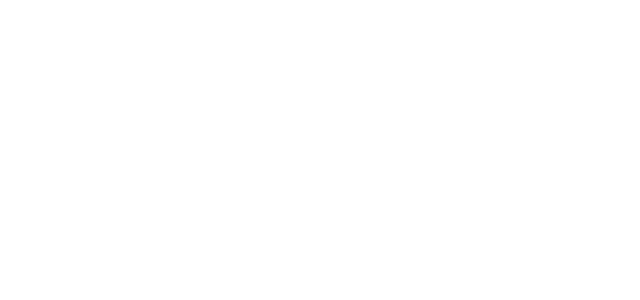
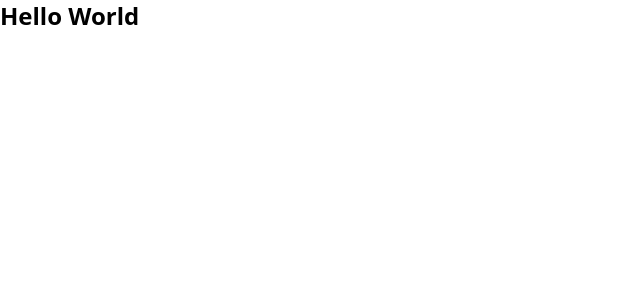
Before and after one commit to Fafagrace/weather-app, a React (Vite) app in the folder weather-app/: page / in a window 1280 px wide. Shown: the top 300 px of the page, without its empty margins (0-640 px from the left). Built offline with nearby package versions, Linux system fonts and the light colour scheme.

Commit message:
Tailwind successfully installed

```diff
--- a/weather-app/package.json
+++ b/weather-app/package.json
@@ -21,6 +21,7 @@
     "eslint-plugin-react": "^7.33.2",
     "eslint-plugin-react-hooks": "^4.6.0",
     "eslint-plugin-react-refresh": "^0.4.5",
+    "tailwindcss": "^3.4.1",
     "vite": "^5.0.8"
   }
 }
--- a/weather-app/src/App.jsx
+++ b/weather-app/src/App.jsx
@@ -7,7 +7,7 @@
 
   return (
     <div>
-
+<h1 className='text-2xl font-bold h-screen w-full flex iems-center'>Hello World</h1>
     </div>
   )
 }
--- a/weather-app/src/index.css
+++ b/weather-app/src/index.css
@@ -0,0 +1,3 @@
+@tailwind base;
+@tailwind components;
+@tailwind utilities;
--- /dev/null
+++ b/weather-app/tailwind.config.js
@@ -0,0 +1,10 @@
+/** @type {import('tailwindcss').Config} */
+export default {
+  content: [
+    "./src/**/*.{js,jsx,ts,tsx}",
+  ],
+  theme: {
+    extend: {},
+  },
+  plugins: [],
+}
```
Also changed, not shown: 1 other file (tests, documents, lock files or other folders).
